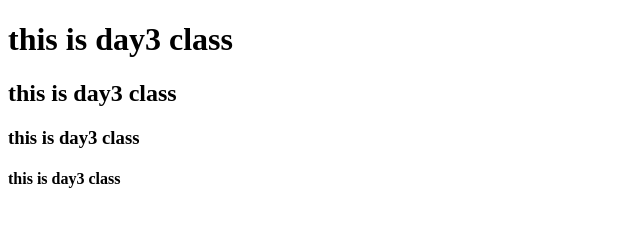
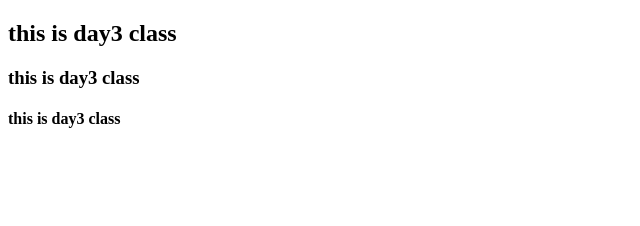
Before and after one commit to harsh001-dotcom/harsh, a plain HTML site: page New folder/index.html in a window 1280 px wide. Shown: the whole page, without its empty margins (0-640 px from the left). Drawn offline with Linux system fonts and the light colour scheme.

Commit message:
Update index.html

```diff
--- a/New folder/index.html
+++ b/New folder/index.html
@@ -7,7 +7,7 @@
 
 <body>
 
- <h1>this is day3 class</h1>
+
  <h2>this is day3 class</h2>
  <h3>this is day3 class</h3>
  <h4>this is day3 class</h4>
```
